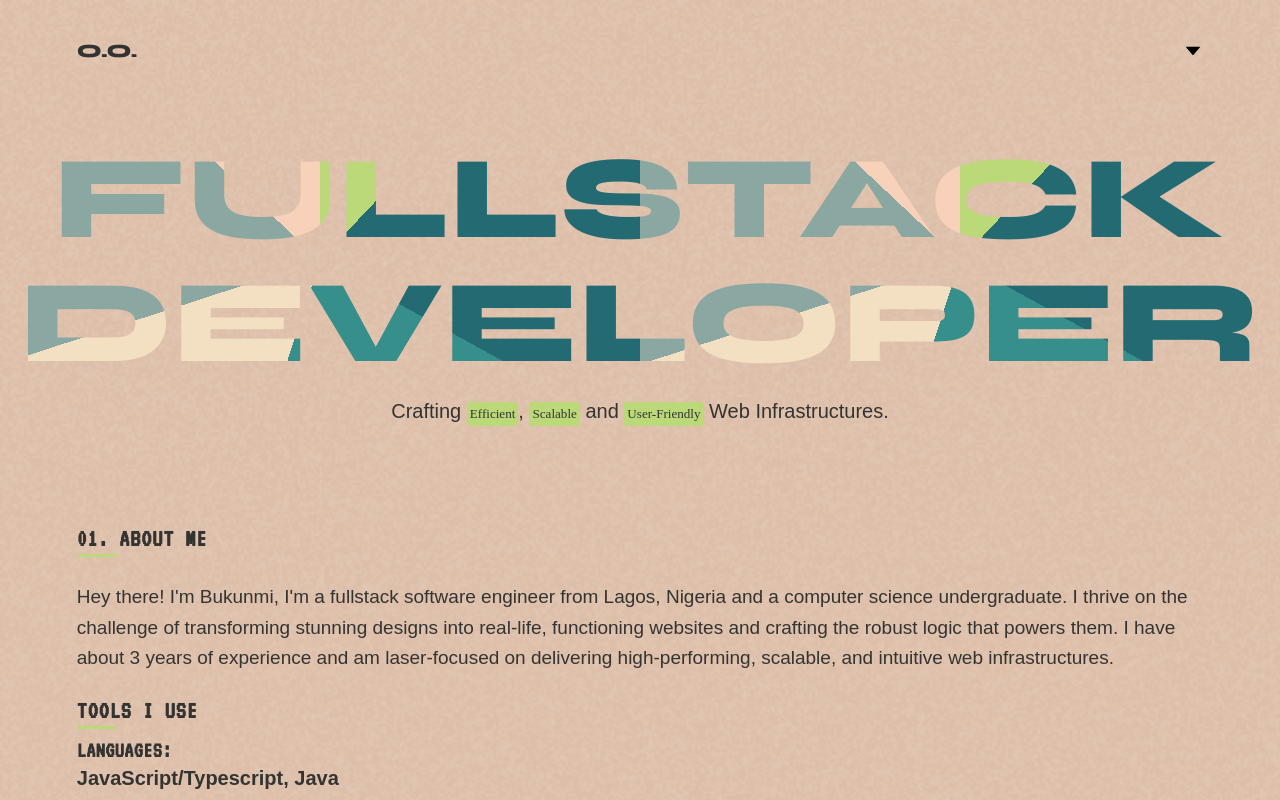
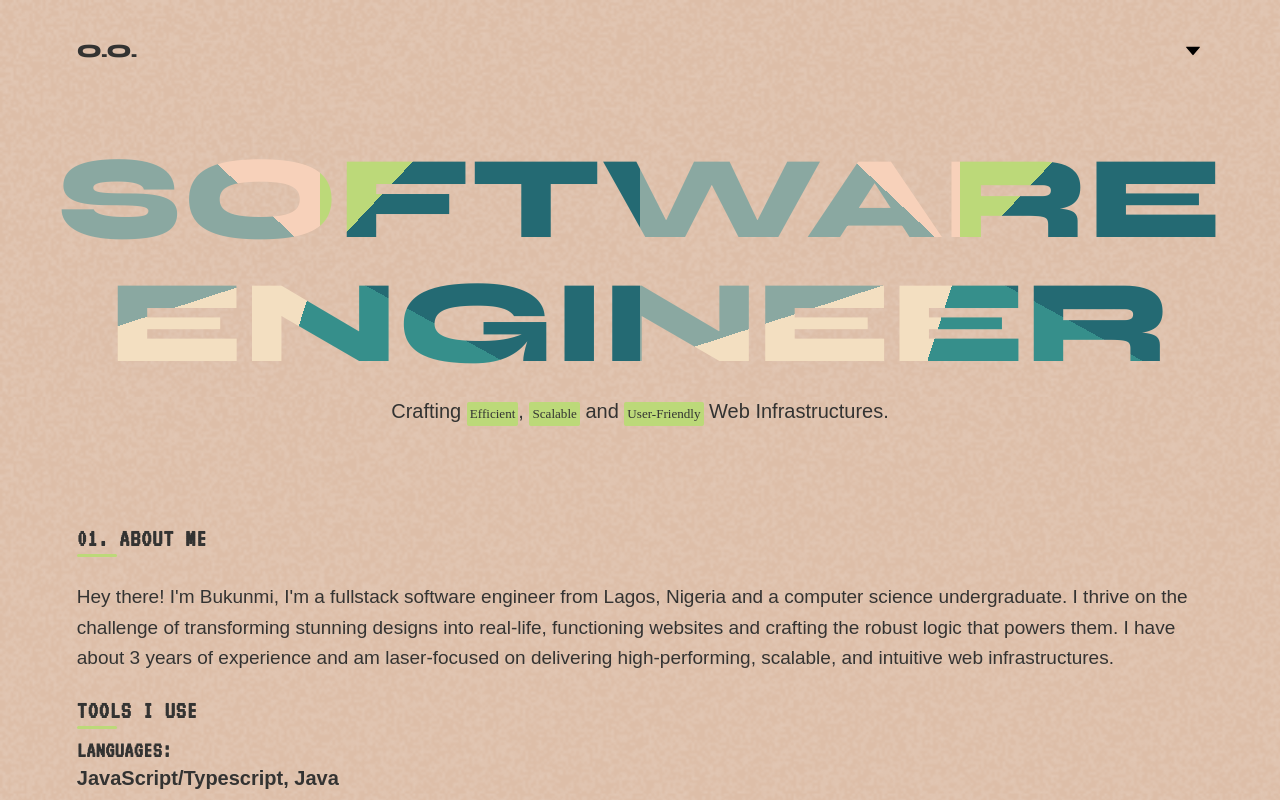
Before and after one commit to PhemiT/portfolio-v1, a Next.js app: page / in a window 1280 px wide. Shown: the top 800 px of the page. Built offline with nearby package versions, Linux system fonts and the light colour scheme; a web font is replaced by a local one.

Commit message:
Update Header.tsx

```diff
--- a/modules/Header.tsx
+++ b/modules/Header.tsx
@@ -1,7 +1,7 @@
 const Header = () => {
     return (
         <div className="folio-header">
-            <h1 className="gradient-text">fullstack developer</h1>
+            <h1 className="gradient-text">software engineer</h1>
             <p>Crafting <span className="highlight">Efficient</span>, <span className="highlight">Scalable</span> and <span className="highlight">User-Friendly</span> Web Infrastructures.</p>
         </div>
     )
```
